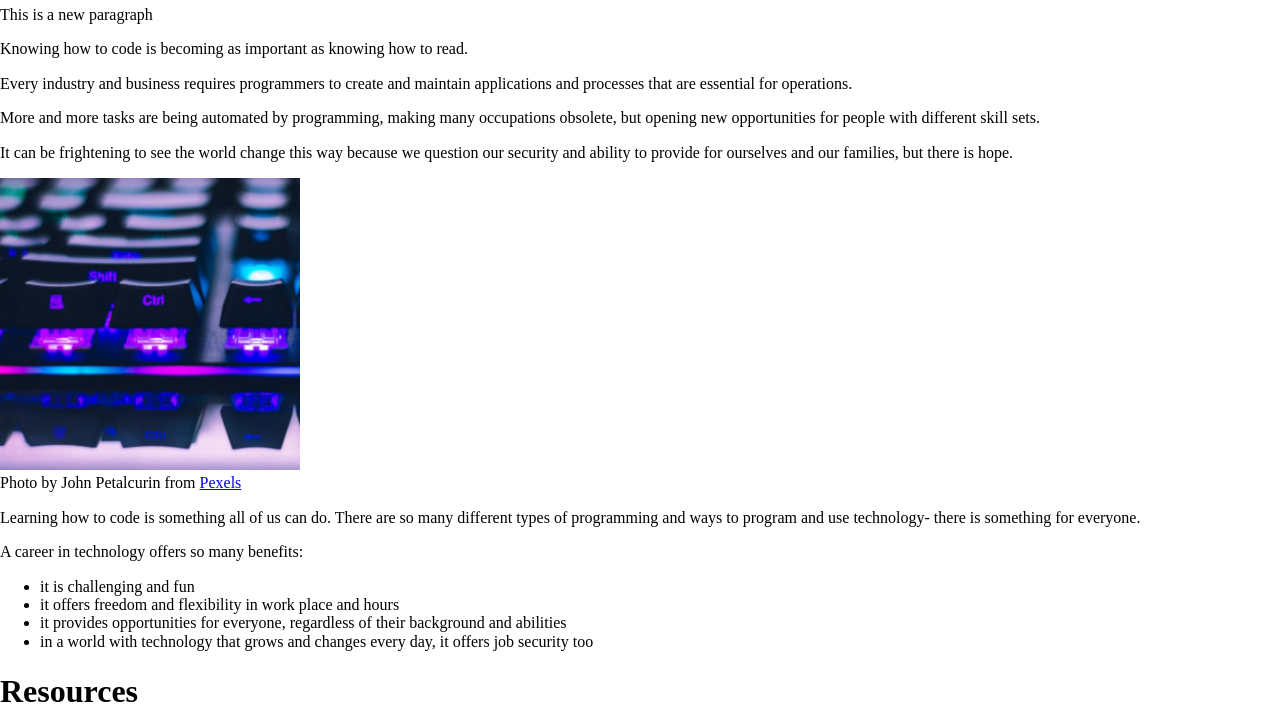
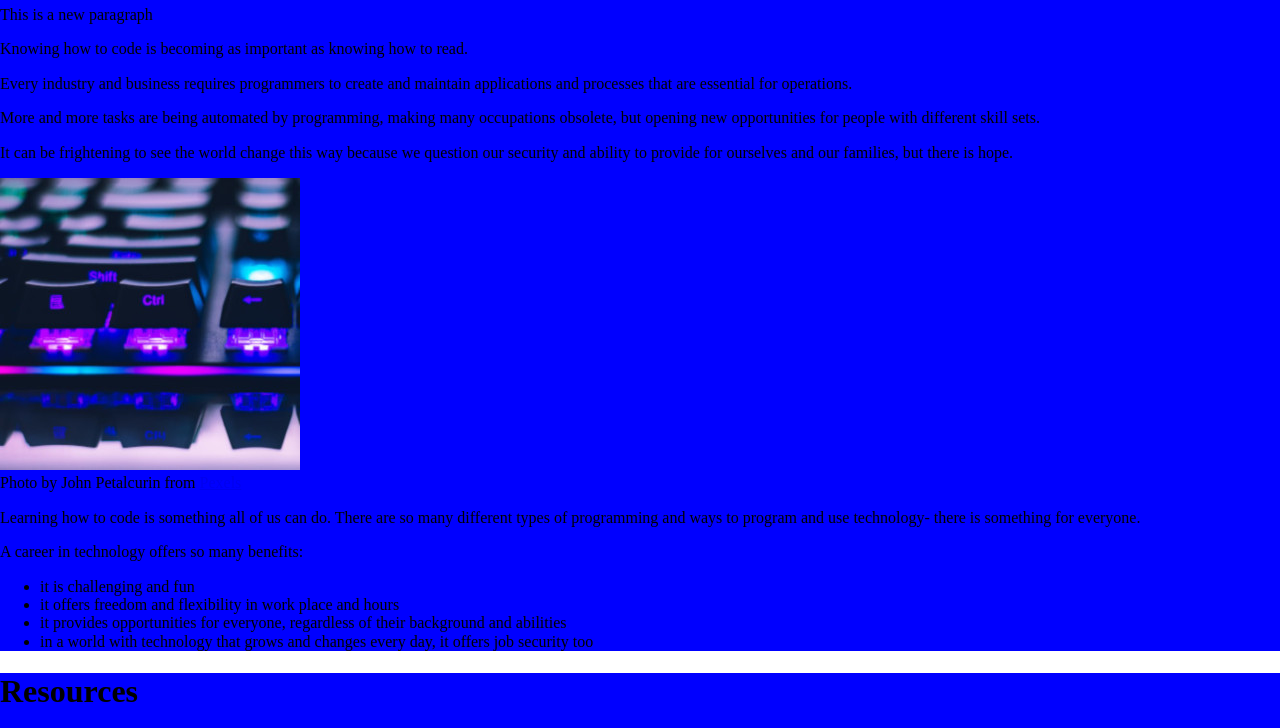
Before and after one commit to gj-ca/git-merge-conflicts-and-pull-requests, a plain HTML site: page index.html in a window 1280 px wide. Shown: the part 92-820 px from the top of the page. Drawn offline with nearby package versions, Linux system fonts and the light colour scheme.

Commit message:
Changed background colour of .maintext

```diff
--- a/styles/style.css
+++ b/styles/style.css
@@ -1,2 +1,6 @@
 @import url("https://cdnjs.cloudflare.com/ajax/libs/normalize/8.0.1/normalize.min.css");
 /*# sourceMappingURL=style.css.map */
+
+section {
+  background-color: blue;
+}
```
